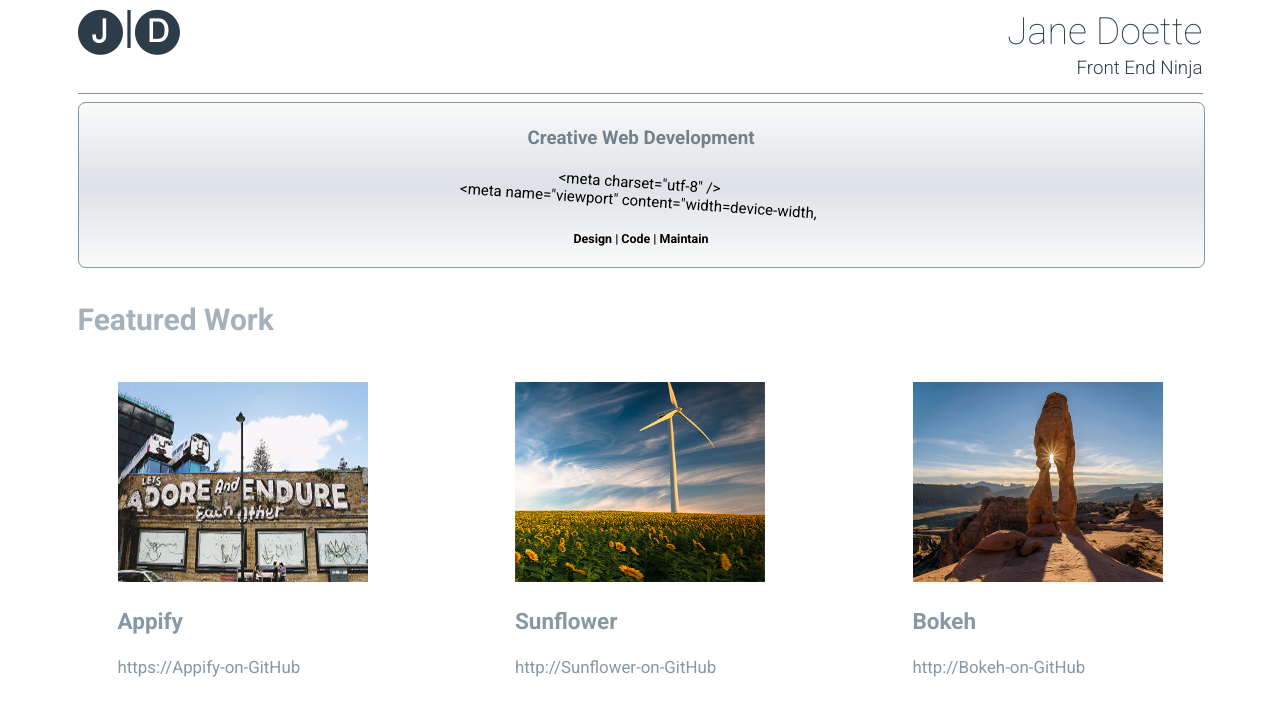
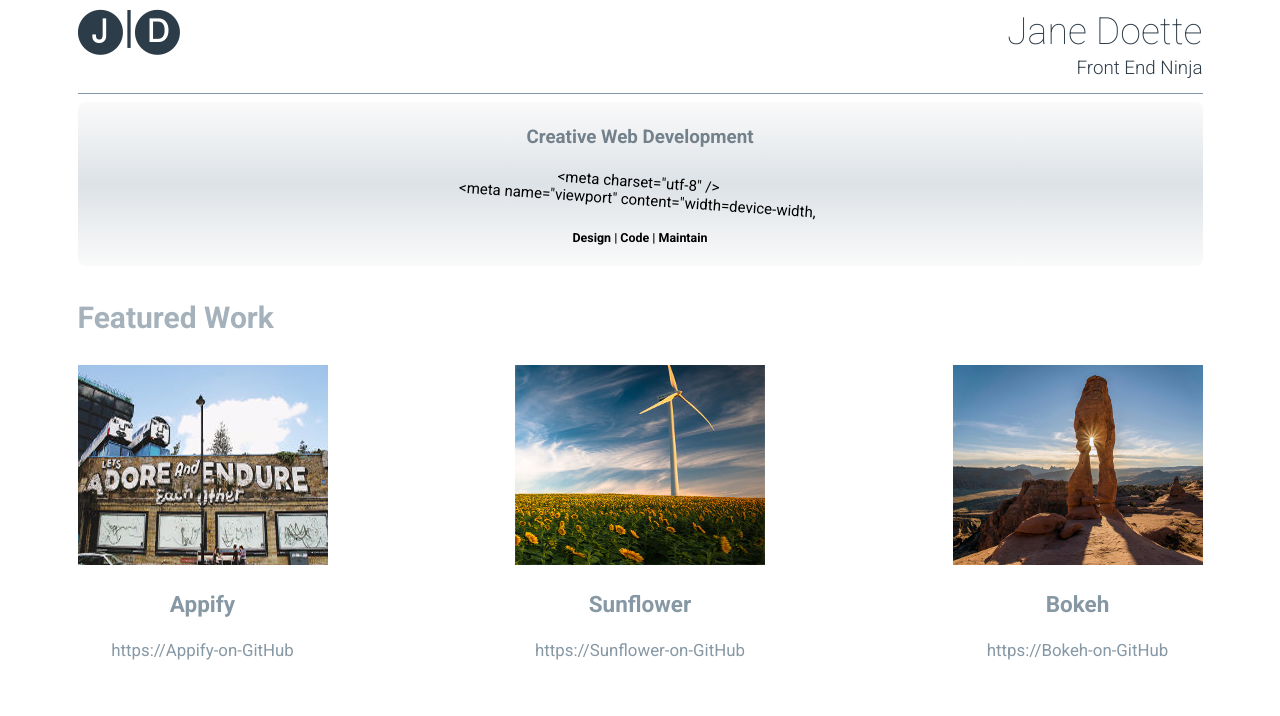
Before and after one commit to charleyblue/janeDoette, a website: page index.html in a window 1280 px wide. Drawn offline with Linux system fonts and the light colour scheme.

Commit message:
final updates for resubmission

```diff
--- a/css/styles.css
+++ b/css/styles.css
@@ -1,6 +1,6 @@
-/** {*/
+/** {
   outline: 1px solid gray;
-}
+}*/
 
 html,
 figure,
@@ -77,7 +77,6 @@ body {
 .hero {
   background: rgb(125,151,173);
   background-image: linear-gradient(rgba(250,250,250,1), rgba(245,245,245,0.8), rgba(250,250,250,1));
-  border: 1px solid #7d97ad;
   border-radius: .5em;
   display: -webkit-flex;
   display: flex;
@@ -129,6 +128,8 @@ body {
 }
 .image {
   color: rgba(135,152,165, 1);
+  margin: 0;
+  text-align: center;
   /*display: flex;*/
   /*flex-flow: column wrap;*/
   /*align-content: space-between;*/
@@ -139,24 +140,25 @@ body {
 }
 
 .caption-anchor {
+  font-size: 1.125em;
+  margin-bottom: .5em;
   text-decoration: none;
-  font-size: 1.125em;
 }
 
 @media screen and (max-width:370px) {
-  .headline h1 {
+  .headline-h1 {
     font-size: 1.5em;
     font-weight: 300;
   }
-  .headline h3 {
+  .headline-h3 {
     font-size: 1.15em;
   }
-  .hero h4, .featured h3 {
+  .hero-h4, .featured-h3 {
     font-size: 1.06em;
   }
 }
 @media screen and (max-width:615px) {
-  .image {
+  .image-cluster {
     align-items: center;
     -webkit-align-items: center;
     display: flex;
--- a/index.html
+++ b/index.html
@@ -36,24 +36,33 @@
         </div>
         <div class="box image-cluster">
           <figure class="image">
-            <img src="images/endore-scaled.jpg" alt="Building front with cool name">
+            <picture>
+              <source srcset="images/endore-med.jpg" media="(min-width:1400px)">
+              <img src="images/endore-small.jpg" alt="Building front with cool hand painted sign">
+            </picture>
             <figcaption>
               <h3 class="caption-h3">Appify</h3>
               <span><a href="#" class="caption-anchor image">https://Appify-on-GitHub</a></span>
             </figcaption>
           </figure>
           <figure class="image">
-              <img src="images/sunflower-scaled.jpg" alt="Large open field of sunflowers with a large wind turbine">
+            <picture>
+              <source srcset="images/sunflower-med.jpg" media="(min-width:1400px)">
+              <img src="images/sunflower-small.jpg" alt="Large open field of sunflowers with a large wind turbine">
+            </picture>
             <figcaption>
               <h3 class="caption-h3">Sunflower</h3>
-                <span><a href="#" class="caption-anchor image">http://Sunflower-on-GitHub</a></span>
+              <span><a href="#" class="caption-anchor image">https://Sunflower-on-GitHub</a></span>
             </figcaption>
           </figure>
           <figure class="image">
-              <img src="images/monolithSun-scaled.jpg" alt="Southwestern landscape with a monolithic rock formation and sun shining through opening">
+            <picture>
+              <source srcset="images/monolithSun-med.jpg" media="(min-width:1400px)">
+              <img src="images/monolithSun-small.jpg" alt="Southwestern landscape with a monolithic rock formation and sun shining through opening">
+            </picture>
             <figcaption>
               <h3 class="caption-h3">Bokeh</h3>
-                <span><a href="#" class="caption-anchor image">http://Bokeh-on-GitHub</a></span>
+              <span><a href="#" class="caption-anchor image">https://Bokeh-on-GitHub</a></span>
             </figcaption>
           </figure>
         </div>
```
Also changed, not shown: images/cityAlley-sm.jpg (deleted), images/cityAlley.jpg (deleted), images/endore-med.jpg (added), images/endore-small.jpg (renamed from images/endore-scaled.jpg), images/monolithSun-med.jpg (added), images/monolithSun-small.jpg (renamed from images/monolithSun-scaled.jpg), images/sunflower-med.jpg (added), images/sunflower-small.jpg (renamed from images/sunflower-scaled.jpg), 2 other files. Lines whose indentation alone changed are shown as unchanged.
